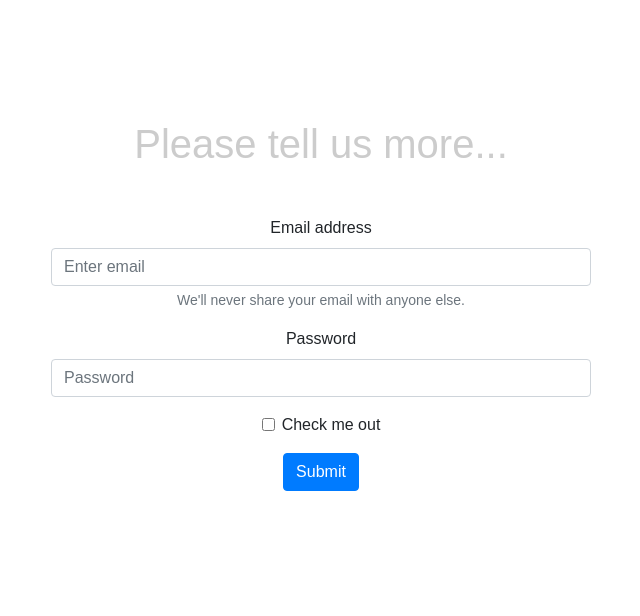
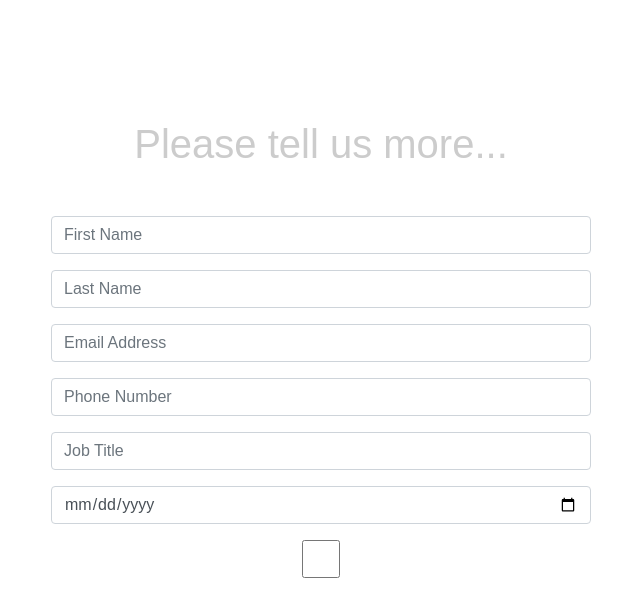
Before and after one commit to PleatherStarfish/dynamic_react_form, a React (Create React App) app: page / in a window 1280 px wide. Shown: the top 616 px of the page, without its empty margins (319-959 px from the left). Built offline with nearby package versions, Linux system fonts and the light colour scheme.

Commit message:
Add minimal dynamic form from app state

```diff
--- a/src/App.css
+++ b/src/App.css
@@ -46,3 +46,7 @@
   padding-bottom: 5vh;
   color: #cccccc;
 }
+
+.main-form-label {
+  color: #cccccc;
+}
--- a/src/components/Form.js
+++ b/src/components/Form.js
@@ -9,26 +9,18 @@ function MainForm() {
     // Set initial state from array
     const [formContent, setFormContent] = useState(FormState);
 
+    const formGroupsToRender = formContent.map((value, index) => (
+        <>
+            <Form.Group controlId={value.name}>
+                <Form.Label className="main-form-label sr-only">{value.human_label}</Form.Label>
+                <Form.Control type={value.type} placeholder={value.human_label}/>
+            </Form.Group>
+        </>
+    ));
+
     return (
         <Form>
-            <Form.Group controlId="formBasicEmail">
-                <Form.Label>Email address</Form.Label>
-                <Form.Control type="email" placeholder="Enter email"/>
-                <Form.Text className="text-muted">
-                    We'll never share your email with anyone else.
-                </Form.Text>
-            </Form.Group>
-
-            <Form.Group controlId="formBasicPassword">
-                <Form.Label>Password</Form.Label>
-                <Form.Control type="password" placeholder="Password"/>
-            </Form.Group>
-            <Form.Group controlId="formBasicCheckbox">
-                <Form.Check type="checkbox" label="Check me out"/>
-            </Form.Group>
-            <Button variant="primary" type="submit">
-                Submit
-            </Button>
+            {formGroupsToRender}
         </Form>
     )
 }
```
